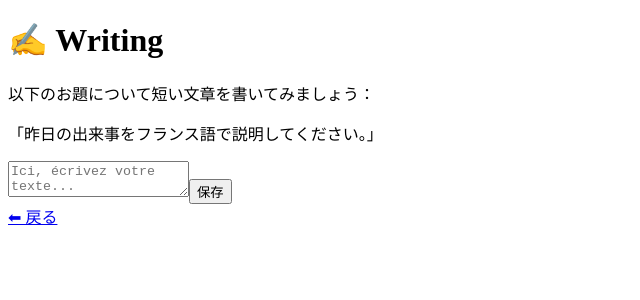
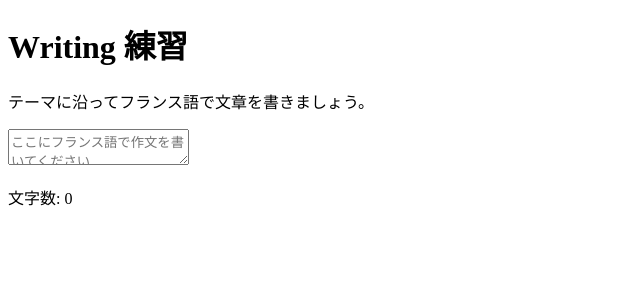
Before and after one commit to Happygeneva/ShinjiB2, a Next.js app: page /writing in a window 1280 px wide. Shown: the top 300 px of the page, without its empty margins (0-640 px from the left). Built offline with nearby package versions, Linux system fonts and the light colour scheme.

Commit message:
Update writing.js

```diff
--- a/pages/writing.js
+++ b/pages/writing.js
@@ -1,44 +1,24 @@
-"use client";
 import { useState } from "react";
-import Link from "next/link";
 
 export default function Writing() {
   const [text, setText] = useState("");
-  const [saved, setSaved] = useState([]);
-
-  const handleSave = () => {
-    if (text.trim() !== "") {
-      setSaved([...saved, text]);
-      setText("");
-    }
-  };
 
   return (
     <div className="min-h-screen flex flex-col items-center justify-center bg-yellow-50 p-6">
-      <h1 className="text-2xl font-bold mb-4">✍️ Writing</h1>
-      <p className="mb-4 text-gray-700">以下のお題について短い文章を書いてみましょう：</p>
-      <p className="mb-6 font-semibold">「昨日の出来事をフランス語で説明してください。」</p>
+      <h1 className="text-3xl font-bold mb-6">Writing 練習</h1>
+
+      <p className="text-lg mb-4">
+        テーマに沿ってフランス語で文章を書きましょう。
+      </p>
 
       <textarea
         value={text}
         onChange={(e) => setText(e.target.value)}
-        className="w-full max-w-md h-32 p-2 border rounded mb-4"
-        placeholder="Ici, écrivez votre texte..."
+        className="w-full max-w-xl h-40 p-3 border rounded-lg shadow-md"
+        placeholder="ここにフランス語で作文を書いてください..."
       />
-      <button
-        onClick={handleSave}
-        className="bg-blue-500 text-white px-4 py-2 rounded mb-6"
-      >
-        保存
-      </button>
 
-      <div className="w-full max-w-md">
-        {saved.map((entry, i) => (
-          <p key={i} className="bg-white p-2 border rounded mb-2">{entry}</p>
-        ))}
-      </div>
-
-      <Link href="/" className="text-blue-600 underline mt-6">⬅︎ 戻る</Link>
+      <p className="mt-4 font-semibold">文字数: {text.length}</p>
     </div>
   );
 }
```
